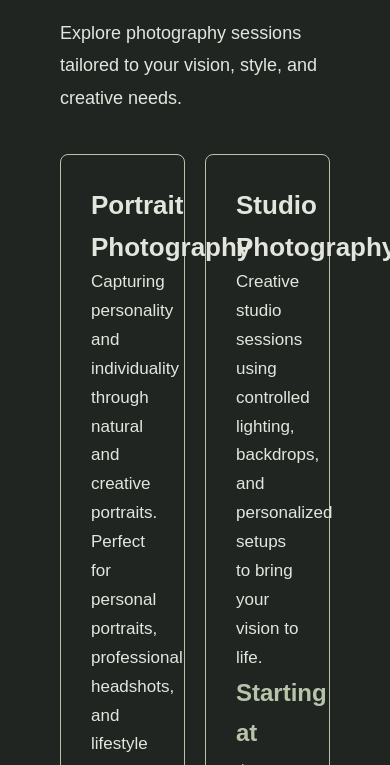
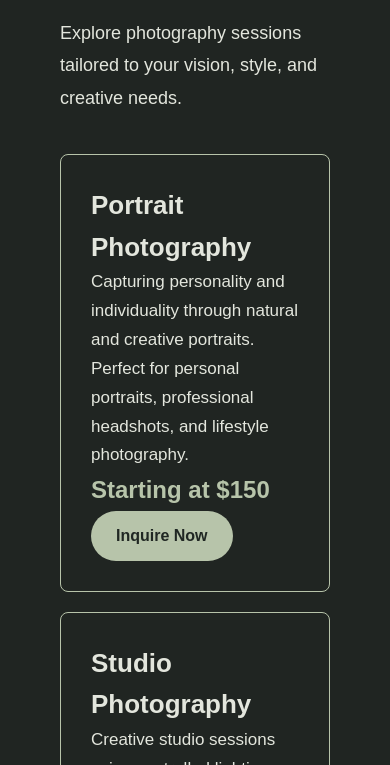
Before and after one commit to bennettdcsm/DGME167_KeanuT, a plain HTML site: page services960.html in a window 390 px wide. Shown: the part 335-1100 px from the top of the page. Drawn offline with Linux system fonts and the light colour scheme.

Commit message:
Add files via upload

```diff
--- a/homepage960.css
+++ b/homepage960.css
@@ -539,3 +539,10 @@ main {
         grid-template-columns: 1fr;
     }
 }
+
+/* Mobile Services Cards */
+@media (max-width: 700px) {
+    .services-grid {
+        grid-template-columns: 1fr;
+    }
+}
```
